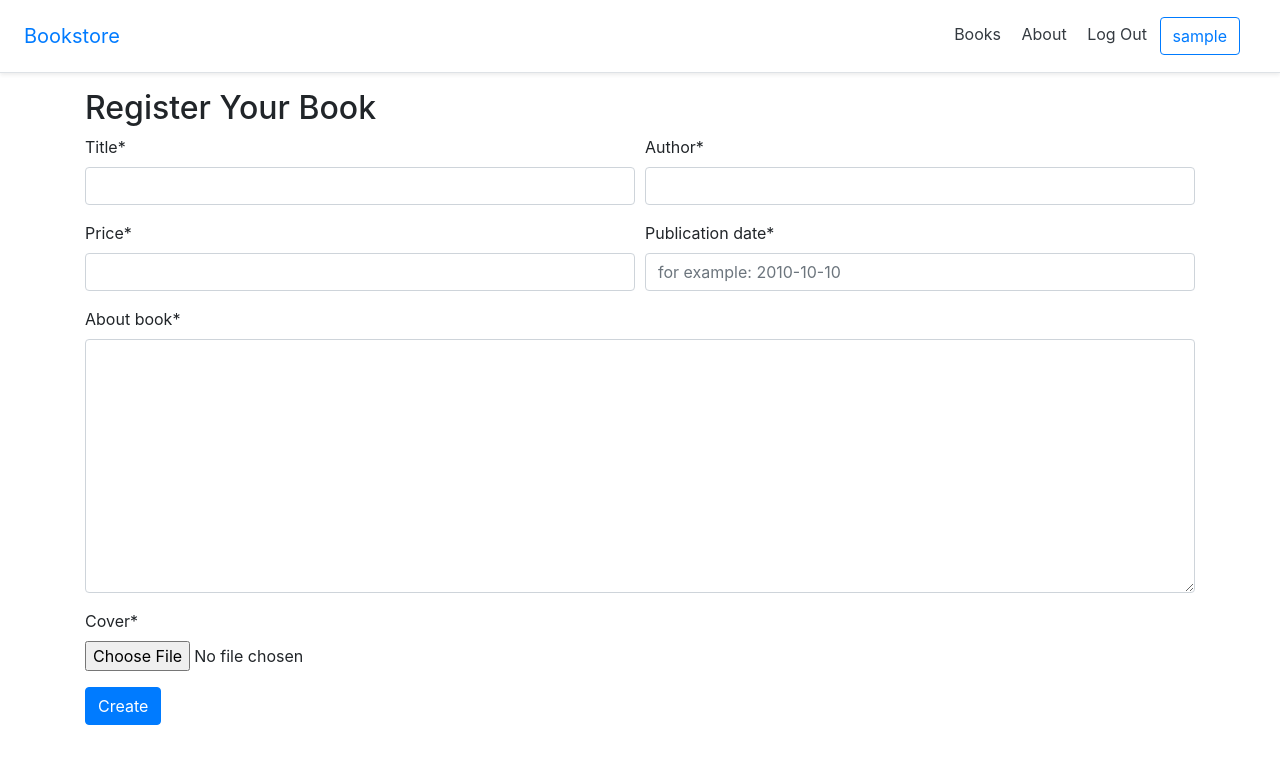
After one commit to AliReza7222/Store, a Django app: page /books/create/ in a window 1280 px wide. The commit adds this page. Shown: the top 764 px of the page. Run offline with Django 4.2, Linux system fonts and the light colour scheme; the visitor is signed in with stand-in values (Sample User, id 1); parts of the project's set-up code (start-up, migrations or seed data) failed here and were passed over; some libraries are stand-ins or nearby versions.

Commit message:
create a page for create books and show

```diff
--- a/books/forms.py
+++ b/books/forms.py
@@ -1,5 +1,21 @@
 from django import forms
 from .models import Review, Book
+
+
+class FormRegisterBook(forms.ModelForm):
+    class Meta:
+        model = Book
+        fields = [
+            'title',
+            'author',
+            'about_book',
+            'publication_date',
+            'price',
+            'cover'
+        ]
+        widgets = {
+            'publication_date': forms.DateInput(attrs={'placeholder': 'for example: 2010-10-10'}),
+        }
 
 
 class ReviewForm(forms.ModelForm):
--- a/books/models.py
+++ b/books/models.py
@@ -2,6 +2,7 @@ import uuid
 from django.db import models
 from django.urls import reverse
 from django.contrib.auth import get_user_model
+from accounts.models import User
 
 
 class Book(models.Model):
@@ -10,10 +11,17 @@ class Book(models.Model):
         default=uuid.uuid4,
         editable=False
     )
+    user = models.ForeignKey(User, on_delete=models.CASCADE)
     title = models.CharField(max_length=200)
     author = models.CharField(max_length=200)
+    about_book = models.TextField()
+    publication_date = models.DateField()
     price = models.DecimalField(max_digits=6, decimal_places=2)
-    cover = models.ImageField(upload_to='cover/')
+    cover = models.ImageField(upload_to='covers/')
+
+    def delete(self, using=None, keep_parents=False):
+        self.cover.storage.delete(str(self.cover.name))
+        return super().delete()
 
     def get_absolute_url(self):
         return reverse('book_detail', kwargs={'pk': str(self.pk)})
--- a/books/urls.py
+++ b/books/urls.py
@@ -1,8 +1,9 @@
 from django.urls import path
-from .views import BookListView, BookDetailView
+from .views import BookListView, BookDetailView, RegisterBook
 
 
 urlpatterns = [
     path('', BookListView.as_view(), name='books'),
     path('<uuid:pk>/', BookDetailView.as_view(), name='book_detail'),
+    path('create/', RegisterBook.as_view(), name='create_book'),
 ]
--- a/books/views.py
+++ b/books/views.py
@@ -1,10 +1,28 @@
-from django.shortcuts import redirect
+from django.shortcuts import redirect, render
 from django.contrib import messages
 from django.views.generic.edit import FormMixin
-from django.views.generic import ListView, DetailView
+from django.views.generic import ListView, DetailView, CreateView
 from django.contrib.auth.mixins import LoginRequiredMixin
 from .models import Book, Review
-from .forms import ReviewForm
+from .forms import ReviewForm, FormRegisterBook
+
+
+class RegisterBook(LoginRequiredMixin, CreateView):
+    model = Book
+    login_url = '/accounts/login/'
+    template_name = 'books/register_book.html'
+    form_class = FormRegisterBook
+
+    def post(self, request, *args, **kwargs):
+        form = self.form_class(request.POST, request.FILES)
+        if form.is_valid():
+            user, cover = request.user, request.FILES.get('cover')
+            data = form.cleaned_data
+            data['user'] = user
+            Book.objects.create(**data)
+            messages.success(request, 'your book has been successfully created .')
+            return redirect('books')
+        return render(request, self.template_name, context={'form': form})
 
 
 class BookListView(ListView):
--- a/templates/_base.html
+++ b/templates/_base.html
@@ -31,8 +31,7 @@
       <!-- Fixed navbar -->
       <div
         class="d-flex flex-column flex-md-row align-items-center p-3 px-md-4
-        mb-3 bg-white border-bottom shadow-sm"
-      >
+        mb-3 bg-white border-bottom shadow-sm">
         <a
           href="{% url 'home' %}"
           class="navbar-brand my-0 mr-md-auto
--- a/templates/books/book_list.html
+++ b/templates/books/book_list.html
@@ -3,7 +3,8 @@
 {% block title %} Books {% endblock title %}
 
 {% block content %}
-
+    <a href="{% url 'create_book' %}">RegisterBook</a>
+    <hr>
     {% for book in book_list %}
         <div>
             <h2><a href="{{ book.get_absolute_url }}">{{ book.title }}</a></h2>
--- /dev/null
+++ b/templates/books/register_book.html
@@ -0,0 +1,32 @@
+{% extends '_base.html' %}
+
+{% load crispy_forms_tags %}
+
+{% block title %} CreateBook {% endblock title %}
+
+{% block content %}
+    <h2>Register Your Book</h2>
+    <form method="POST" enctype="multipart/form-data">
+        {% csrf_token %}
+        <div class="form-row">
+          <div class="form-group col-md-6 mb-0">
+            {{ form.title|as_crispy_field }}
+          </div>
+          <div class="form-group col-md-6 mb-0">
+            {{ form.author|as_crispy_field }}
+          </div>
+        </div>
+        <div class="form-row">
+          <div class="form-group col-md-6 mb-0">
+            {{ form.price|as_crispy_field }}
+          </div>
+          <div class="form-group col-md-6 mb-0">
+            {{ form.publication_date|as_crispy_field }}
+          </div>
+        </div>
+        {{ form.about_book|as_crispy_field }}
+        {{ form.cover|as_crispy_field }}
+        <button class="btn btn-primary" type="submit">Create</button>
+        <br><br>
+    </form>
+{% endblock content %}
```
